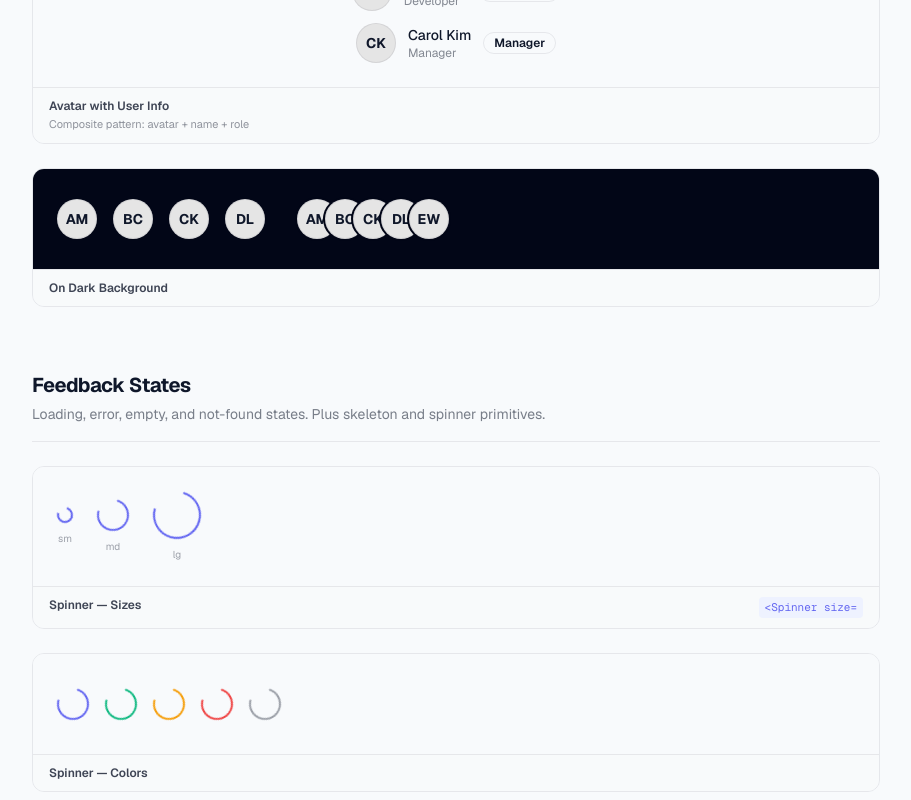
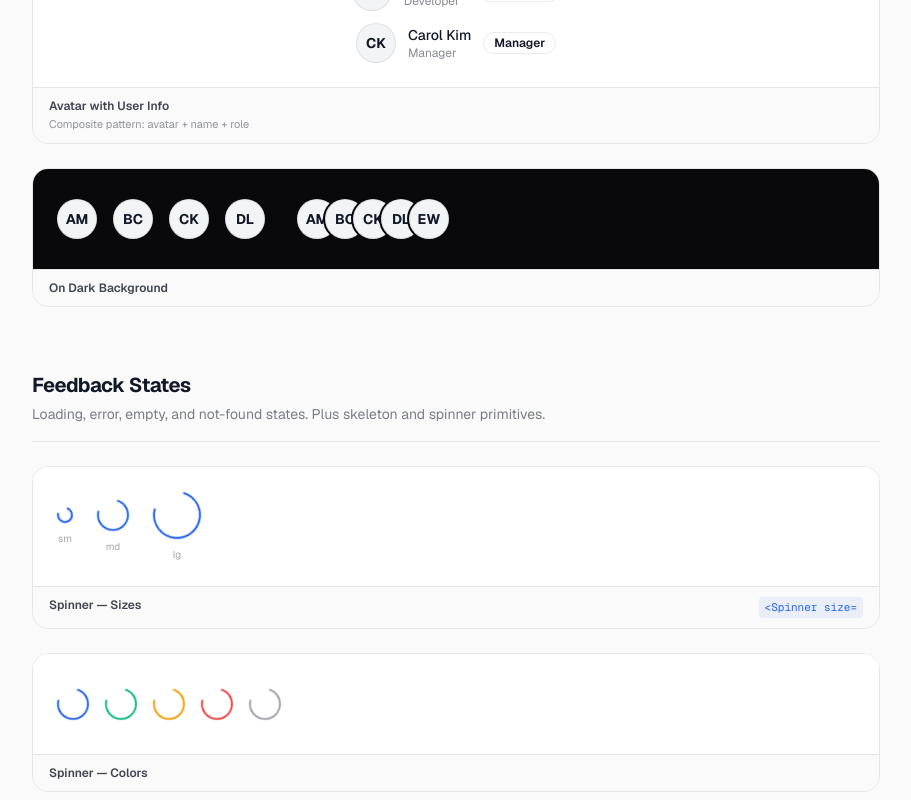
Before and after one commit to TenshiiSamaa/mdafha.my.id, a Next.js app: page /playground in a window 1280 px wide. Shown: the part 10900-11700 px from the top of the page, without its empty margins (304-1215 px from the left). Built offline with nearby package versions, Linux system fonts and the light colour scheme.

Commit message:
refactor(theme): standardize semantic tokens and UI components for light/dark mode

```diff
--- a/app/globals.css
+++ b/app/globals.css
@@ -28,6 +28,15 @@
   --color-card-bg: var(--card-bg);
   --color-card-border: var(--card-border);
 
+  /* Accent Colors */
+  --color-accent-1: var(--accent1);
+  --color-accent-1-hover: var(--accent1-hover);
+  --color-accent-1-glow: var(--accent1-glow);
+
+  --color-accent-2: var(--accent2);
+  --color-accent-2-hover: var(--accent2-hover);
+  --color-accent-2-glow: var(--accent2-glow);
+
   /* ── Border Radius ──────────────────────────────────── */
   --radius-sm: var(--radius-sm-raw);
   --radius-md: var(--radius-md-raw);
@@ -43,79 +52,107 @@
 }
 
 :root {
-  /* ── Light Mode Colors ──────────────────────────────── */
-  --background: #f8fafc; /* Slate 50 */
-  --foreground: #0f172a; /* Slate 900 */
+  /* ── Light Mode Colors (Zinc Neutral) ───────────────── */
+  --background: #fafafa;
+  --foreground: #111827;
+  --surface: #ffffff;
+  --card-bg: rgba(255, 255, 255, 0.85);
+  --card-border: rgba(0, 0, 0, 0.08);
+  --border: rgba(0, 0, 0, 0.08);
+  --primary: #3f3f46;
+  --primary-foreground: #ffffff;
+  --secondary: #f3f4f6;
+  --muted: #f3f4f6;
+  --muted-foreground: rgba(0, 0, 0, 0.60);
 
-  --primary-50: #eef2ff;
-  --primary-100: #e0e7ff;
-  --primary-500: #6366f1; /* Indigo 500 */
-  --primary-600: #4f46e5; /* Indigo 600 */
-  --primary-700: #4338ca; /* Indigo 700 */
+  --status-success: #10b981;
+  --status-warning: #f59e0b;
+  --status-error: #ef4444;
 
-  --neutral-50: #f8fafc;
-  --neutral-100: #f1f5f9;
-  --neutral-800: #1e293b;
-  --neutral-900: #0f172a;
-  --neutral-950: #020617;
+  /* Primary Scale Maps to Accent 1 (Marine Deep) */
+  --primary-50: rgba(37, 99, 235, 0.08);
+  --primary-100: rgba(37, 99, 235, 0.15);
+  --primary-500: #2563eb;
+  --primary-600: #1d4ed8;
+  --primary-700: #1e40af;
 
-  --status-success: #10b981; /* Emerald 500 */
-  --status-warning: #f59e0b; /* Amber 500 */
-  --status-error: #ef4444;   /* Red 500 */
+  --neutral-50: #ffffff;
+  --neutral-100: #f3f4f6;
+  --neutral-800: #27272a;
+  --neutral-900: #18181b;
+  --neutral-950: #09090b;
 
-  --card-bg: rgba(255, 255, 255, 0.7);
-  --card-border: rgba(15, 23, 42, 0.08);
+  /* Accent Colors */
+  --accent1: #2563eb;
+  --accent1-hover: #1d4ed8;
+  --accent1-glow: rgba(37, 99, 235, 0.18);
 
-  --scrollbar-track: #f1f5f9;
-  --scrollbar-thumb: #cbd5e1;
-  --scrollbar-thumb-hover: #94a3b8;
+  --accent2: #7c3aed;
+  --accent2-hover: #6d28d9;
+  --accent2-glow: rgba(124, 58, 237, 0.18);
+
+  --scrollbar-track: #f3f4f6;
+  --scrollbar-thumb: #d4d4d8;
+  --scrollbar-thumb-hover: #a1a1aa;
 
   /* ── Border Radius Scale ────────────────────────────── */
   --radius-sm-raw: 0.25rem;  /* 4px  */
   --radius-md-raw: 0.5rem;   /* 8px  */
-  --radius-lg-raw: 0.75rem;  /* 12px */
+  --radius-lg-raw: 1rem;     /* 16px */
   --radius-xl-raw: 1rem;     /* 16px */
 
   /* ── Shadow Scale (light) ───────────────────────────── */
   --shadow-sm-raw:  0 1px 2px 0 rgba(0, 0, 0, 0.05);
   --shadow-md-raw:  0 4px 6px -1px rgba(0, 0, 0, 0.1), 0 2px 4px -2px rgba(0, 0, 0, 0.1);
   --shadow-lg-raw:  0 10px 15px -3px rgba(0, 0, 0, 0.1), 0 4px 6px -4px rgba(0, 0, 0, 0.1);
-  --shadow-glow-raw: 0 0 20px rgba(99, 102, 241, 0.15);
+  --shadow-glow-raw: 0 0 20px rgba(37, 99, 235, 0.15);
 }
 
 .dark {
-  /* ── Dark Mode Colors ───────────────────────────────── */
-  --background: #030712; /* Gray 950 */
-  --foreground: #f9fafb; /* Gray 50 */
+  /* ── Dark Mode Colors (Porcelain White) ─────────────── */
+  --background: #090d16;
+  --foreground: #f9fafb;
+  --surface: #111827;
+  --card-bg: rgba(17, 24, 39, 0.60);
+  --card-border: rgba(255, 255, 255, 0.06);
+  --border: rgba(255, 255, 255, 0.06);
+  --primary: #ffffff;
+  --primary-foreground: #090d16;
+  --secondary: #1f2937;
+  --muted: #1f2937;
+  --muted-foreground: rgba(255, 255, 255, 0.50);
 
-  --primary-50: #0f172a;
-  --primary-100: #1e293b;
-  --primary-500: #6366f1;
-  --primary-600: #4f46e5;
-  --primary-700: #4338ca;
+  /* Primary Scale Maps to Accent 1 (Marine Deep) */
+  --primary-50: rgba(37, 99, 235, 0.15);
+  --primary-100: rgba(37, 99, 235, 0.25);
+  --primary-500: #2563eb;
+  --primary-600: #1d4ed8;
+  --primary-700: #1e40af;
 
-  --neutral-50: #030712;
-  --neutral-100: #0b0f19;
-  --neutral-800: #f1f5f9;
-  --neutral-900: #f8fafc;
+  --neutral-50: #111827;
+  --neutral-100: #1f2937;
+  --neutral-800: #f3f4f6;
+  --neutral-900: #f9fafb;
   --neutral-950: #ffffff;
 
-  --status-success: #10b981;
-  --status-warning: #f59e0b;
-  --status-error: #ef4444;
+  /* Accent Colors */
+  --accent1: #2563eb;
+  --accent1-hover: #1d4ed8;
+  --accent1-glow: rgba(37, 99, 235, 0.18);
 
-  --card-bg: rgba(3, 7, 18, 0.6);
-  --card-border: rgba(255, 255, 255, 0.05);
+  --accent2: #7c3aed;
+  --accent2-hover: #6d28d9;
+  --accent2-glow: rgba(124, 58, 237, 0.18);
 
-  --scrollbar-track: #0b0f19;
+  --scrollbar-track: #111827;
   --scrollbar-thumb: #1f2937;
   --scrollbar-thumb-hover: #374151;
 
-  /* ── Shadow Scale (dark — softer, glowy) ────────────── */
+  /* ── Shadow Scale (dark) ────────────────────────────── */
   --shadow-sm-raw:  0 1px 2px 0 rgba(0, 0, 0, 0.4);
   --shadow-md-raw:  0 4px 6px -1px rgba(0, 0, 0, 0.5), 0 2px 4px -2px rgba(0, 0, 0, 0.4);
   --shadow-lg-raw:  0 10px 15px -3px rgba(0, 0, 0, 0.6), 0 4px 6px -4px rgba(0, 0, 0, 0.5);
-  --shadow-glow-raw: 0 0 30px rgba(99, 102, 241, 0.25);
+  --shadow-glow-raw: 0 0 30px rgba(37, 99, 235, 0.25);
 }
 
 /* ── Base Body Styles ─────────────────────────────────── */
--- a/common/components/ui/avatar.tsx
+++ b/common/components/ui/avatar.tsx
@@ -12,7 +12,7 @@ export function Avatar({ className, src, alt, fallback, ...props }: AvatarProps)
   return (
     <div
       className={cn(
-        "relative flex h-10 w-10 shrink-0 overflow-hidden rounded-full bg-neutral-200 dark:bg-neutral-800 items-center justify-center font-bold text-sm text-foreground border border-card-border",
+        "relative flex h-10 w-10 shrink-0 overflow-hidden rounded-full bg-[var(--secondary)] items-center justify-center font-bold text-sm text-[var(--foreground)] border border-[var(--border)]",
         className
       )}
       {...props}
--- a/common/components/ui/card.tsx
+++ b/common/components/ui/card.tsx
@@ -6,7 +6,7 @@ export const Card = React.forwardRef<HTMLDivElement, React.HTMLAttributes<HTMLDi
     <div
       ref={ref}
       className={cn(
-        "rounded-lg border border-card-border bg-card-bg text-foreground shadow-xs backdrop-blur-md transition-all duration-300",
+        "rounded-lg border border-[var(--border)] bg-[var(--card)] text-[var(--foreground)] shadow-xs backdrop-blur-md transition-all duration-300",
         className
       )}
       {...props}
--- a/common/components/ui/dropdown.tsx
+++ b/common/components/ui/dropdown.tsx
@@ -45,7 +45,7 @@ export function Dropdown({ trigger, items, className }: DropdownProps) {
             exit={{ opacity: 0, y: -5 }}
             transition={{ duration: 0.15 }}
             className={cn(
-              "absolute right-0 mt-2 w-48 origin-top-right rounded-md border border-card-border bg-neutral-50 dark:bg-neutral-900 shadow-lg ring-1 ring-black/5 focus:outline-none z-20 overflow-hidden",
+              "absolute right-0 mt-2 w-48 origin-top-right rounded-md border border-[var(--border)] bg-[var(--card)] shadow-lg ring-1 ring-black/5 focus:outline-none z-20 overflow-hidden",
               className
             )}
           >
@@ -58,7 +58,7 @@ export function Dropdown({ trigger, items, className }: DropdownProps) {
                     setIsOpen(false);
                   }}
                   className={cn(
-                    "block w-full px-4 py-2 text-left text-sm text-foreground hover:bg-neutral-100 dark:hover:bg-neutral-800 transition-colors cursor-pointer",
+                    "block w-full px-4 py-2 text-left text-sm text-[var(--foreground)] hover:bg-[var(--muted)] transition-all cursor-pointer",
                     item.className
                   )}
                 >
--- a/common/components/ui/input.tsx
+++ b/common/components/ui/input.tsx
@@ -9,7 +9,7 @@ export const Input = React.forwardRef<HTMLInputElement, InputProps>(
       <input
         type={type}
         className={cn(
-          "flex h-10 w-full rounded-md border border-card-border bg-card-bg/50 px-3 py-2 text-sm text-foreground placeholder:text-neutral-400 focus-visible:outline-none focus-visible:ring-2 focus-visible:ring-primary-500 disabled:cursor-not-allowed disabled:opacity-50",
+          "flex h-10 w-full rounded-md border border-[var(--border)] bg-[var(--card)] px-3 py-2 text-sm text-[var(--foreground)] placeholder:text-[var(--muted-foreground)] focus-visible:outline-none focus-visible:ring-2 focus-visible:ring-[var(--primary)] disabled:cursor-not-allowed disabled:opacity-50",
           className
         )}
         ref={ref}
--- a/common/components/ui/textarea.tsx
+++ b/common/components/ui/textarea.tsx
@@ -8,7 +8,7 @@ export const Textarea = React.forwardRef<HTMLTextAreaElement, TextareaProps>(
     return (
       <textarea
         className={cn(
-          "flex min-h-[80px] w-full rounded-md border border-card-border bg-card-bg/50 px-3 py-2 text-sm text-foreground placeholder:text-neutral-400 focus-visible:outline-none focus-visible:ring-2 focus-visible:ring-primary-500 disabled:cursor-not-allowed disabled:opacity-50",
+          "flex min-h-[80px] w-full rounded-md border border-[var(--border)] bg-[var(--card)] px-3 py-2 text-sm text-[var(--foreground)] placeholder:text-[var(--muted-foreground)] focus-visible:outline-none focus-visible:ring-2 focus-visible:ring-[var(--primary)] disabled:cursor-not-allowed disabled:opacity-50",
           className
         )}
         ref={ref}
```
Also changed, not shown: common/components/ui/badge.tsx (+6 -6 lines), common/components/ui/button.tsx (+6 -6 lines), lib/tokens.ts (+4 -3 lines).
